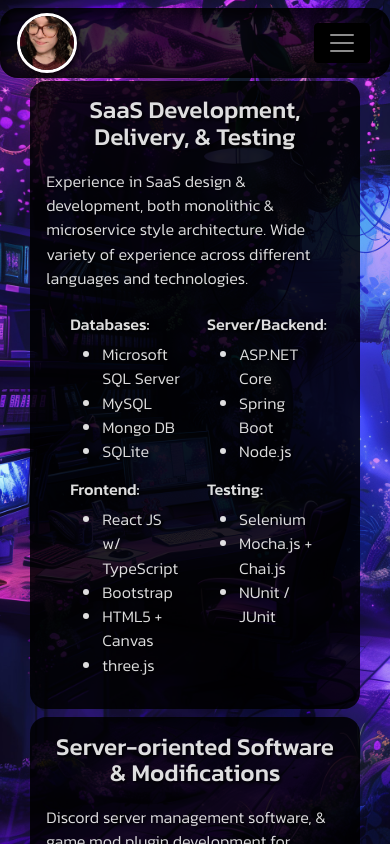
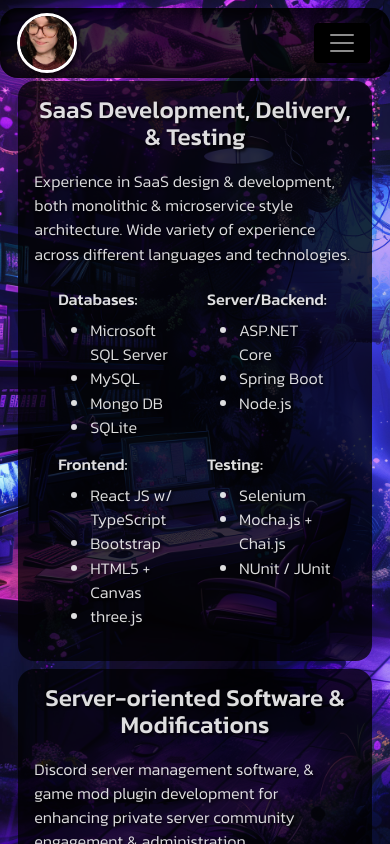
Before and after one commit to xNarnia/NiaWebsite, a React (Vite) app: page /Portfolio-Website/Portfolio in a window 390 px wide. Built offline with nearby package versions, Linux system fonts and the light colour scheme.

Commit message:
Fix collapse menu position, CSS adjustments
- Remove padding from portfolio containers on mobile
- Move collapse menu back to right on mobile
- Lighten backgrounds of portfolio boxes by 10%

```diff
--- a/src/css/bootstrap-navbar.css
+++ b/src/css/bootstrap-navbar.css
@@ -93,6 +93,7 @@
       padding-top: .7em;
       padding-bottom: .7em;
       top: 5.5rem;
+      right: 1em;
 
       -webkit-box-shadow: inset 0 0 1em 0.25em rgba(0,0,0,0.75);
       -moz-box-shadow: inset 0 0 1em 0.25em rgba(0,0,0,0.75);
--- a/src/css/page_portfolio.css
+++ b/src/css/page_portfolio.css
@@ -1,6 +1,7 @@
 .portfolio > .row>* {
+    padding-left: 0;
+    padding-right: 0;
     margin-bottom: .5em;
-
     border-radius: 1em;
 }
 
@@ -11,7 +12,7 @@
 
 .portfolio .col-content {
     padding: 1em;
-    background-color: rgba(0, 0, 0, 0.85);
+    background-color: rgba(0, 0, 0, 0.75);
     border-radius: 1em;
 }
 
```
